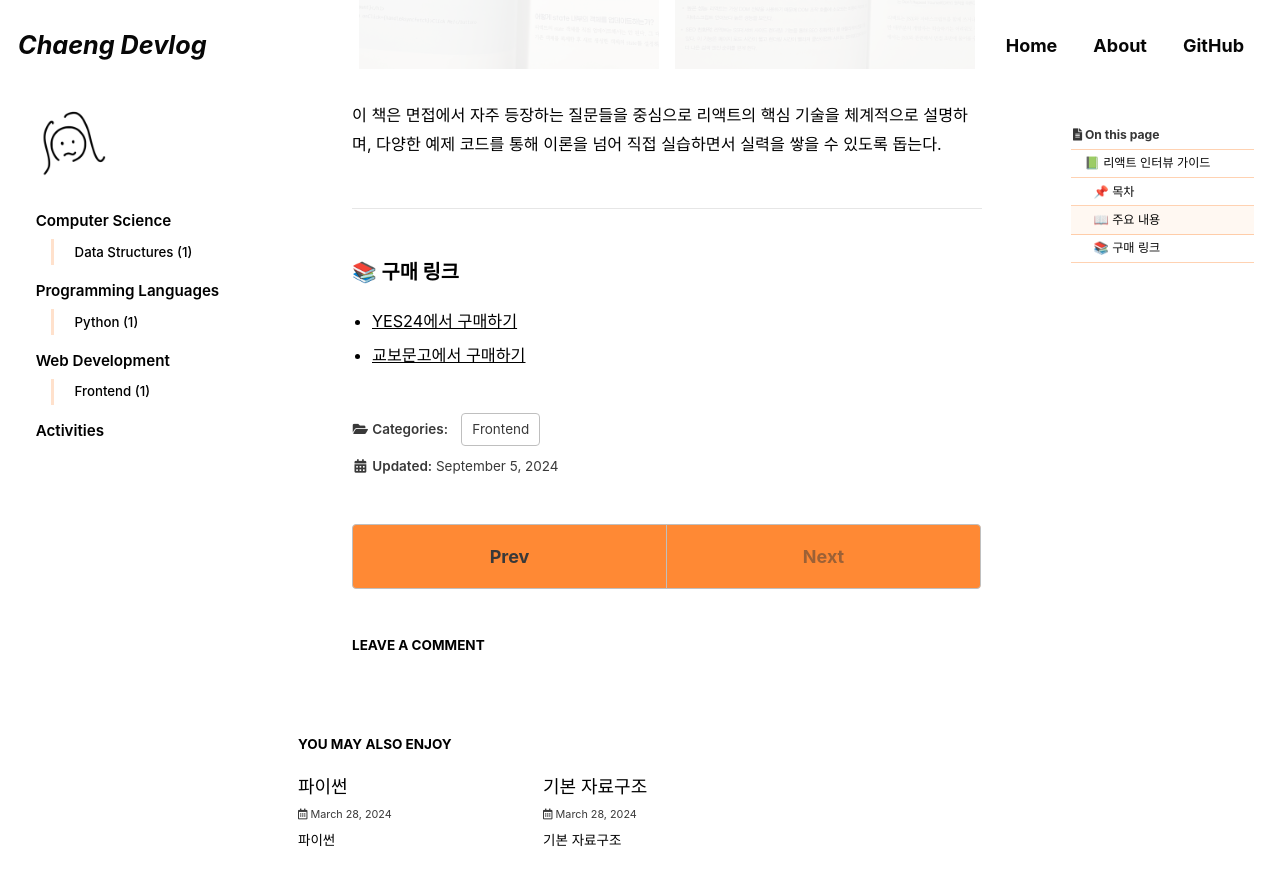
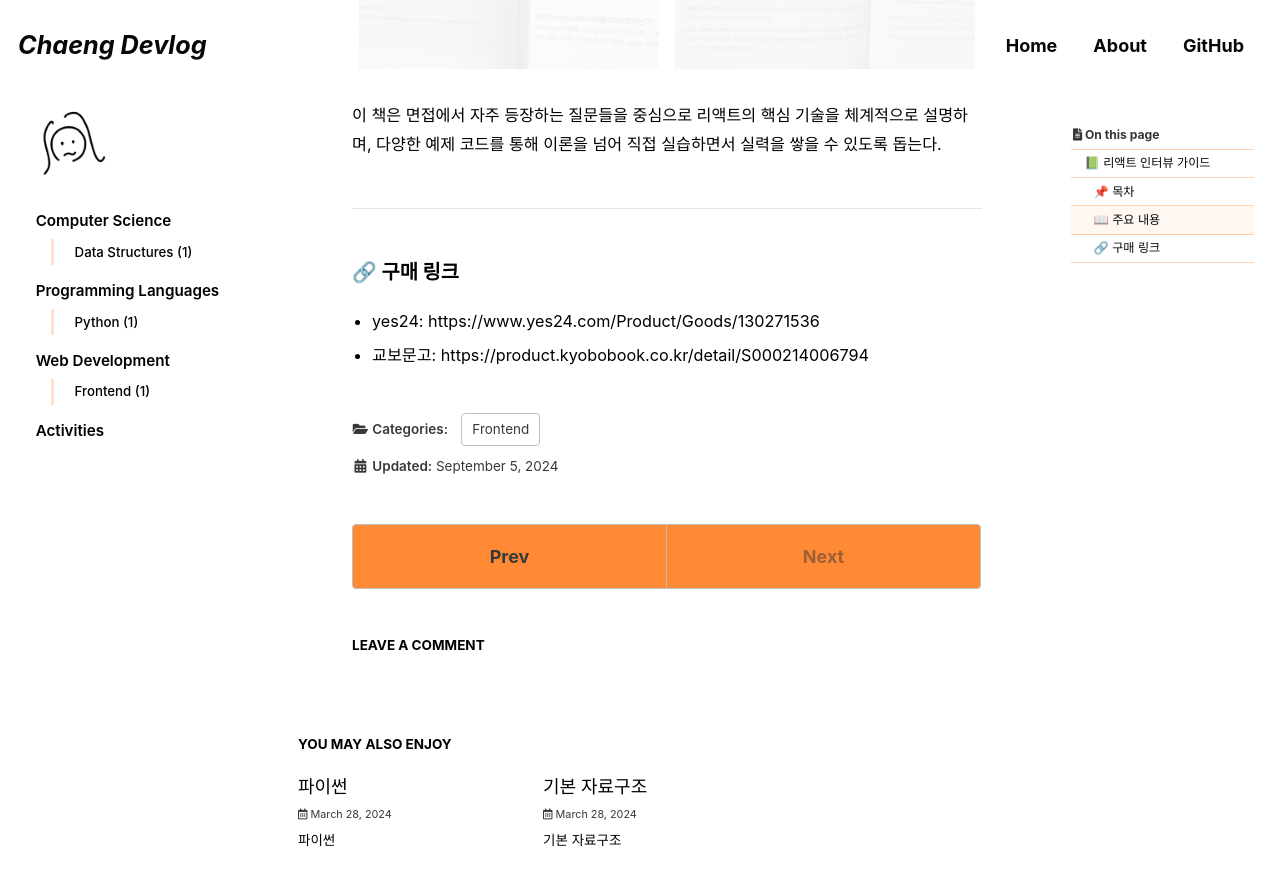
Before and after one commit to cchaeyoung/cchaeyoung.github.io, a Jekyll site: the page built from _posts/2024-09-06-react-interview-guide.md, in a window 1280 px wide and 900 px high, scrolled down 2032 px. Shown: the top 886 px of the window. Built offline with Jekyll 4.4.1, drawn with Linux system fonts in a browser that asks for light colours; cached includes are drawn as plain includes; some web fonts are replaced; comment, search, counter and statistics services are not loaded.

Commit message:
chore: Update purchase link section

```diff
--- a/_posts/2024-09-06-react-interview-guide.md
+++ b/_posts/2024-09-06-react-interview-guide.md
@@ -63,7 +63,7 @@ last_modified_at: 2024-09-05
 이 책은 면접에서 자주 등장하는 질문들을 중심으로 리액트의 핵심 기술을 체계적으로 설명하며, 다양한 예제 코드를 통해 이론을 넘어 직접 실습하면서 실력을 쌓을 수 있도록 돕는다.
 
 ---
-### 📚 구매 링크
+### 🔗 구매 링크
 
-- [YES24에서 구매하기](https://www.yes24.com/Product/Goods/130271536)
-- [교보문고에서 구매하기](https://product.kyobobook.co.kr/detail/S000214006794)
+- yes24: https://www.yes24.com/Product/Goods/130271536
+- 교보문고: https://product.kyobobook.co.kr/detail/S000214006794
```
